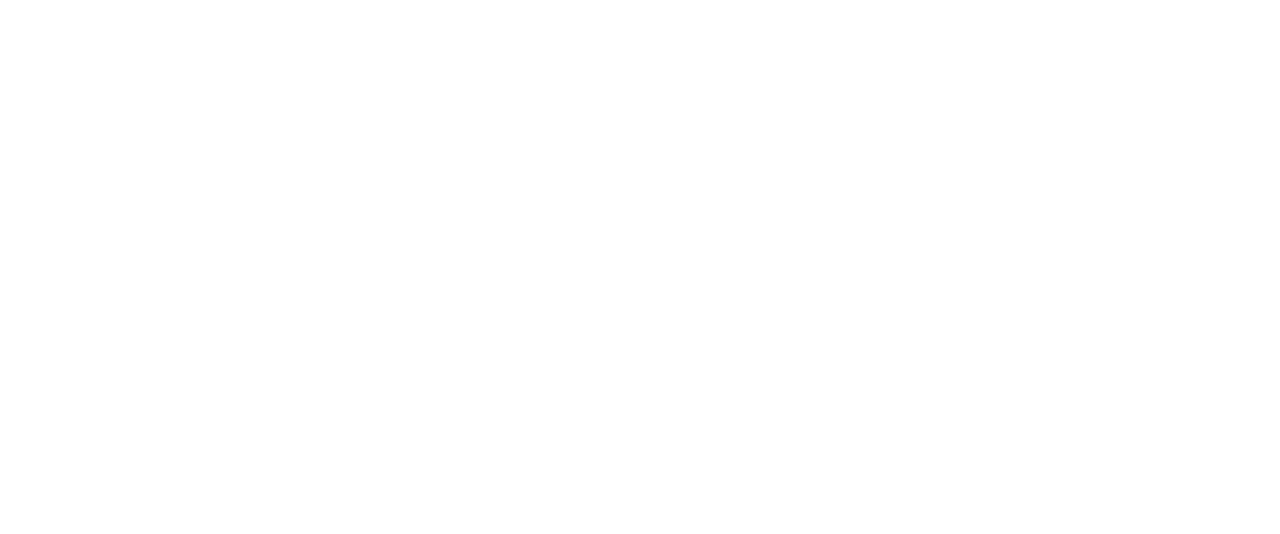
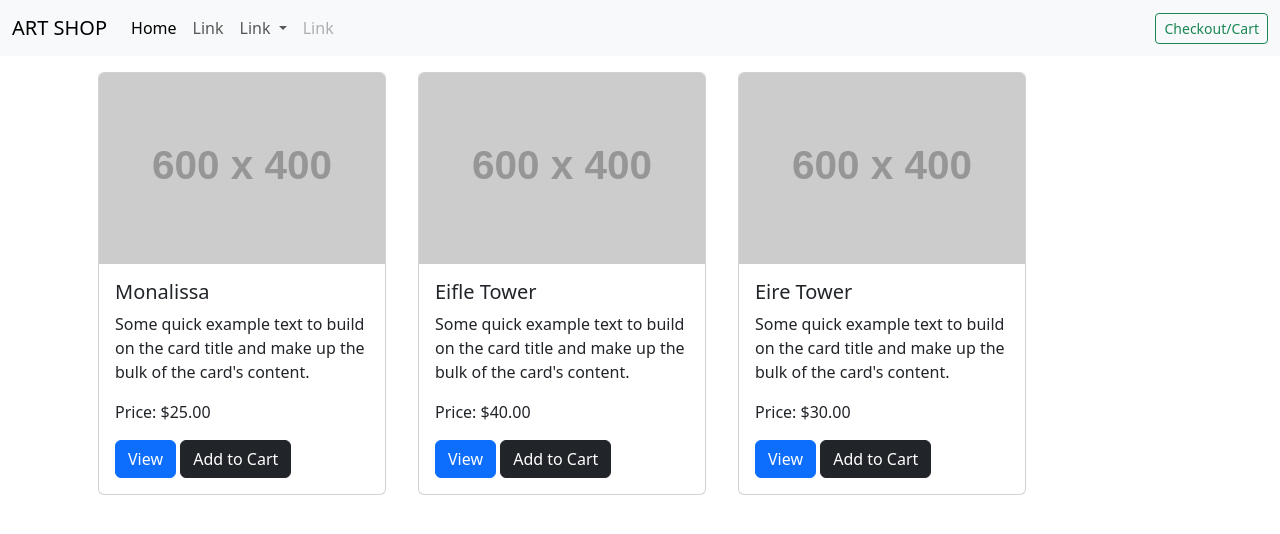
Before and after one commit to WebProjectNCITeamNo-1/WebProjectNCITeamNo-1, a plain HTML site: page index.html in a window 1280 px wide. Drawn offline with nearby package versions, Linux system fonts and the light colour scheme; placeholder pictures from the web are drawn by us.

Commit message:
Add auto populated sample product cards

```diff
--- a/assets/js/script.js
+++ b/assets/js/script.js
@@ -0,0 +1,61 @@
+const shoppingCartDisplay = document.getElementById("shopping-cart");
+
+//Product array
+const allProducts = [
+    {
+        id: 1,
+        name: "Monalissa",
+        price: 25,
+        description: "Some quick example text to build on the card title and make up the bulk of the card's content.",
+        image: "https://placehold.co/600x400"
+    },
+    {
+        id: 2,
+        name: "Eifle Tower",
+        price: 40,
+        description: "Some quick example text to build on the card title and make up the bulk of the card's content.",
+        image: "https://placehold.co/600x400"
+    },
+    {
+        id: 3,
+        name: "Eire Tower",
+        price: 30,
+        description: "Some quick example text to build on the card title and make up the bulk of the card's content.",
+        image: "https://placehold.co/600x400"
+    }
+];
+
+// Get the container element
+const productList = document.getElementById('product-list');
+
+//Allow DOM to load before actions
+document.addEventListener("DOMContentLoaded", function() {
+    // Looping through the allproducts array and creating each cards
+    allProducts.forEach(product => {
+        // Create the card outer div
+        const card = document.createElement('div');
+        card.classList.add('card', 'm-3');
+        card.style.width = '18rem';
+
+        // Populate the div/card's inner content
+        card.innerHTML = `
+            <img src="${product.image}" class="card-img-top" alt="${product.name}">
+            <div class="card-body">
+                <h5 class="card-title">${product.name}</h5>
+                <p class="card-text">${product.description}</p>
+                <p class="card-price">Price: $${product.price.toFixed(2)}</p>
+                <a href="#" class="btn btn-primary">View</a>
+                <button type="button" class="btn btn-dark add-to-cart-btn"
+                    data-product-price="${product.price}"
+                    data-product-id="${product.id}">
+                    Add to Cart
+                </button>
+            </div>
+        `;
+
+        // Append the card to the product list
+        productList.appendChild(card);
+    });
+
+
+});
--- a/index.html
+++ b/index.html
@@ -8,10 +8,54 @@
     <meta name="author" content="Designed and developed by Chinonso Dickson Olejeme & James Kinlan; For NCIRL Web Development Project ">
     <!-- I will Create favicon later -->
     <link rel="shortcut icon" type="image/x-icon" href="favicon.ico">
+    <link href="https://cdn.jsdelivr.net/npm/bootstrap@5.3.3/dist/css/bootstrap.min.css" rel="stylesheet" integrity="sha384-QWTKZyjpPEjISv5WaRU9OFeRpok6YctnYmDr5pNlyT2bRjXh0JMhjY6hW+ALEwIH" crossorigin="anonymous">
     <link rel="stylesheet" href="assets/css/style.css">
-    <title>Art Work are yours Limited</title>
+    <script src="https://ajax.googleapis.com/ajax/libs/jquery/3.7.1/jquery.min.js"></script>
+    <title>Art Shop Limited</title>
 </head>
 <body>
+    <nav class="navbar navbar-expand-lg bg-body-tertiary">
+        <div class="container-fluid">
+          <a class="navbar-brand" href="#">ART SHOP</a>
+          <button class="navbar-toggler" type="button" data-bs-toggle="collapse" data-bs-target="#navbarScroll" aria-controls="navbarScroll" aria-expanded="false" aria-label="Toggle navigation">
+            <span class="navbar-toggler-icon"></span>
+          </button>
+          <div class="collapse navbar-collapse" id="navbarScroll">
+            <ul class="navbar-nav me-auto my-2 my-lg-0 navbar-nav-scroll" style="--bs-scroll-height: 100px;">
+              <li class="nav-item">
+                <a class="nav-link active" aria-current="page" href="#">Home</a>
+              </li>
+              <li class="nav-item">
+                <a class="nav-link" href="#">Link</a>
+              </li>
+              <li class="nav-item dropdown">
+                <a class="nav-link dropdown-toggle" href="#" role="button" data-bs-toggle="dropdown" aria-expanded="false">
+                  Link
+                </a>
+                <ul class="dropdown-menu">
+                  <li><a class="dropdown-item" href="#">Action</a></li>
+                  <li><a class="dropdown-item" href="#">Another action</a></li>
+                  <li><hr class="dropdown-divider"></li>
+                  <li><a class="dropdown-item" href="#">Something else here</a></li>
+                </ul>
+              </li>
+              <li class="nav-item">
+                <a class="nav-link disabled" aria-disabled="true">Link</a>
+              </li>
+            </ul>
+            <div class="d-flex">
+              <a class="btn btn-sm btn-outline-success" href="">Checkout/Cart</a>
+            </div>
+          </div>
+        </div>
+    </nav>
+    <div class="container">
+        <div class="d-flex flex-wrap" id="product-list">
 
+        </div>
+    </div>
+
+    <script src="https://cdn.jsdelivr.net/npm/bootstrap@5.3.3/dist/js/bootstrap.bundle.min.js" integrity="sha384-YvpcrYf0tY3lHB60NNkmXc5s9fDVZLESaAA55NDzOxhy9GkcIdslK1eN7N6jIeHz" crossorigin="anonymous"></script>
+    <script src="assets/js/script.js"></script>
 </body>
 </html>
```
